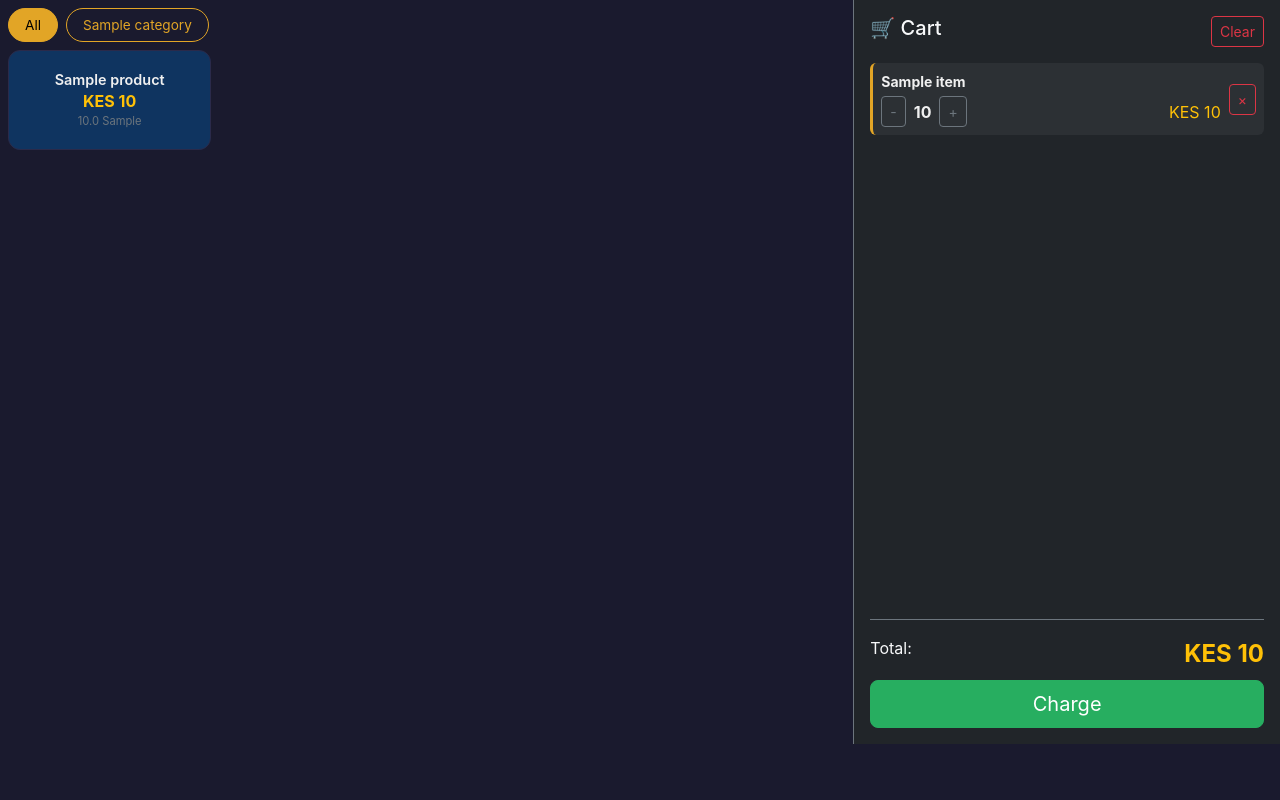
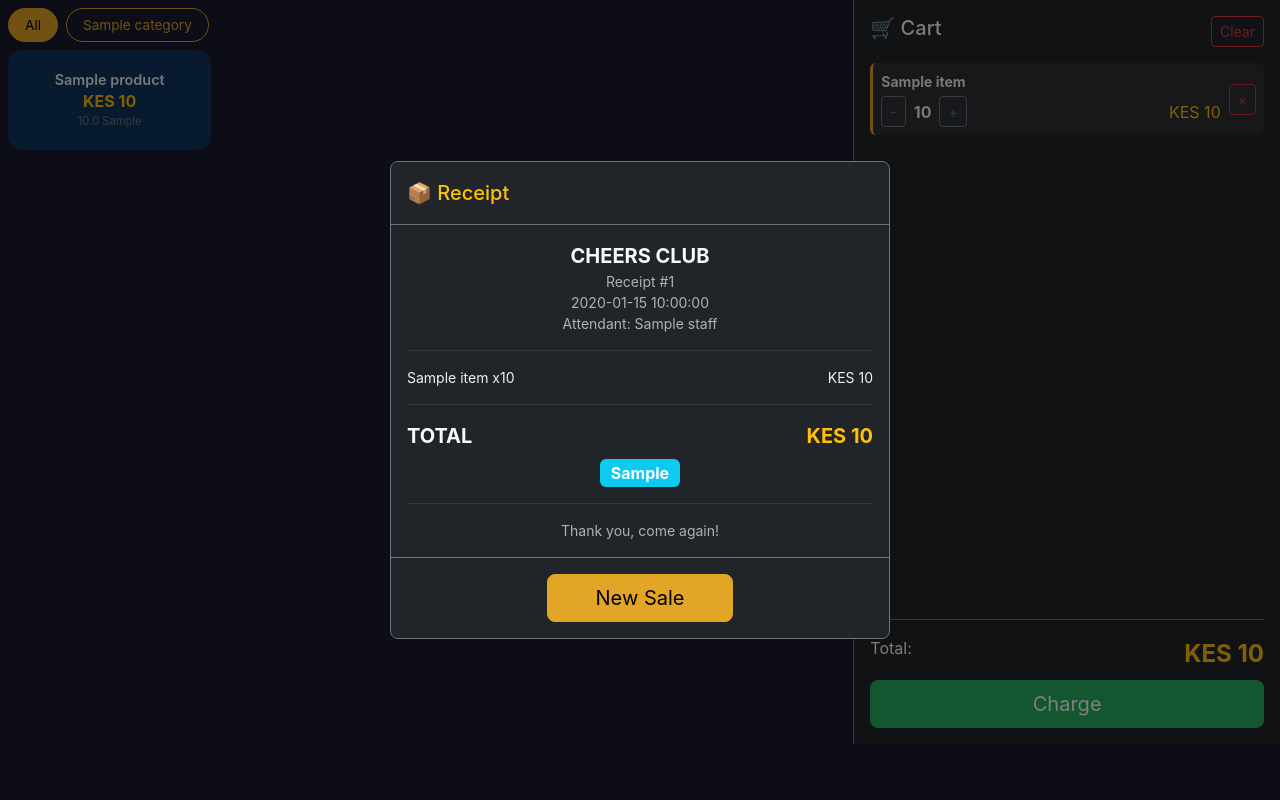
Before and after one commit to GeorgeNjoroge760/Club-cheers, a Flask app: template templates/pos.html in a window 1280 px wide. Run offline with Flask 3, Linux system fonts and the light colour scheme; tables that the repository leaves empty hold one stand-in row (values such as "Sample post"); the template is opened without the code that fills it: values that come from a table or form of the project are taken from there, most other values are stand-ins (such as "Sample title", 1, 10 or a date in 2020).

Commit message:
Fix printer module, add on-screen receipt modal

```diff
--- a/templates/pos.html
+++ b/templates/pos.html
@@ -1,11 +1,5 @@
 {% extends "base.html" %}
 {% block content %}
-{% if request.args.get('success') %}
-<div class="alert alert-success alert-dismissible fade show m-2 text-center" role="alert">
-    Sale completed! Receipt printed.
-    <button type="button" class="btn-close" data-bs-dismiss="alert"></button>
-</div>
-{% endif %}
 
 <div class="row g-0" style="height: calc(100vh - 56px);">
     <div class="col-12 col-md-8 d-flex flex-column p-2">
@@ -90,6 +84,53 @@
         </div>
     </div>
 </div>
+
+<!-- Receipt Modal -->
+<div class="modal fade" id="receiptModal" tabindex="-1" data-bs-backdrop="static">
+    <div class="modal-dialog modal-dialog-centered">
+        <div class="modal-content bg-dark border-secondary">
+            <div class="modal-header border-secondary">
+                <h5 class="modal-title text-warning">&#128230; Receipt</h5>
+            </div>
+            <div class="modal-body">
+                {% if receipt %}
+                <div class="text-center mb-3">
+                    <div class="fs-5 fw-bold text-light">CHEERS CLUB</div>
+                    <div class="small text-muted">Receipt #{{ receipt.id }}</div>
+                    <div class="small text-muted">{{ receipt.time }}</div>
+                    <div class="small text-muted">Attendant: {{ receipt.staff }}</div>
+                </div>
+                <hr class="border-secondary">
+                <div class="mb-3">
+                    {% for item in receipt.items %}
+                    <div class="d-flex justify-content-between small mb-1">
+                        <span>{{ item.name }} x{{ "%.0f"|format(item.qty) }}</span>
+                        <span>KES {{ "%.0f"|format(item.total) }}</span>
+                    </div>
+                    {% endfor %}
+                </div>
+                <hr class="border-secondary">
+                <div class="d-flex justify-content-between fs-5 fw-bold">
+                    <span class="text-light">TOTAL</span>
+                    <span class="text-warning">KES {{ "%.0f"|format(receipt.total) }}</span>
+                </div>
+                <div class="text-center mt-2">
+                    <span class="badge {% if receipt.payment_method == 'Cash' %}bg-success{% else %}bg-info{% endif %} fs-6">
+                        {{ receipt.payment_method }}
+                    </span>
+                </div>
+                <hr class="border-secondary">
+                <div class="text-center text-muted small">
+                    Thank you, come again!
+                </div>
+                {% endif %}
+            </div>
+            <div class="modal-footer border-secondary justify-content-center">
+                <a href="{{ url_for('pos.pos') }}" class="btn btn-warning btn-lg px-5">New Sale</a>
+            </div>
+        </div>
+    </div>
+</div>
 {% endblock %}
 
 {% block scripts %}
@@ -166,6 +207,14 @@ function submitPayment(method) {
     document.getElementById('checkoutForm').submit();
 }
 
+// Auto-show receipt modal if receipt data exists
+{% if receipt %}
+document.addEventListener('DOMContentLoaded', function() {
+    const receiptModal = new bootstrap.Modal(document.getElementById('receiptModal'));
+    receiptModal.show();
+});
+{% endif %}
+
 // Category filtering
 document.querySelectorAll('.cat-filter').forEach(btn => {
     btn.addEventListener('click', function() {
```
Also changed, not shown: printer.py (+5 -25 lines), routes/pos.py (+21 -2 lines).
